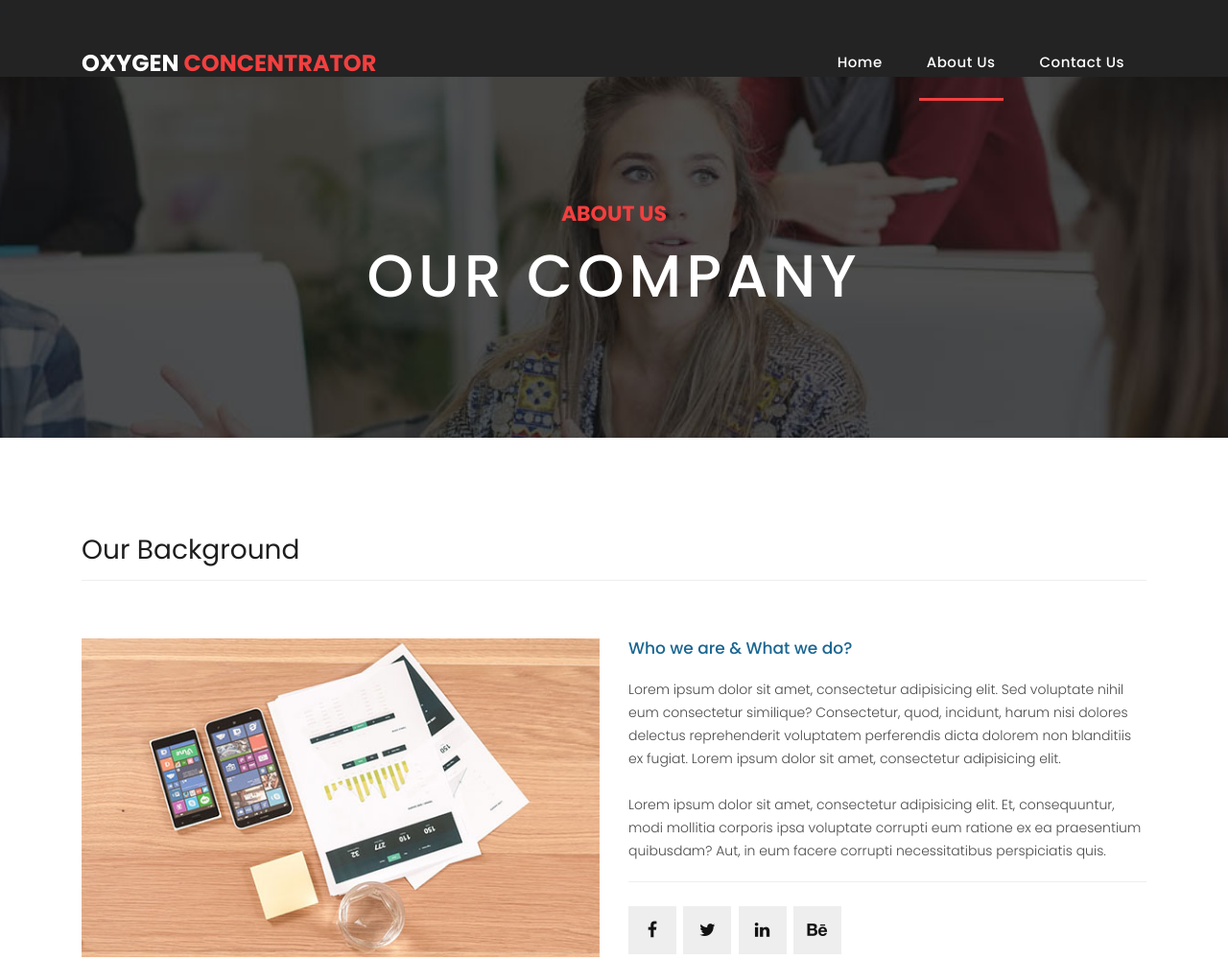
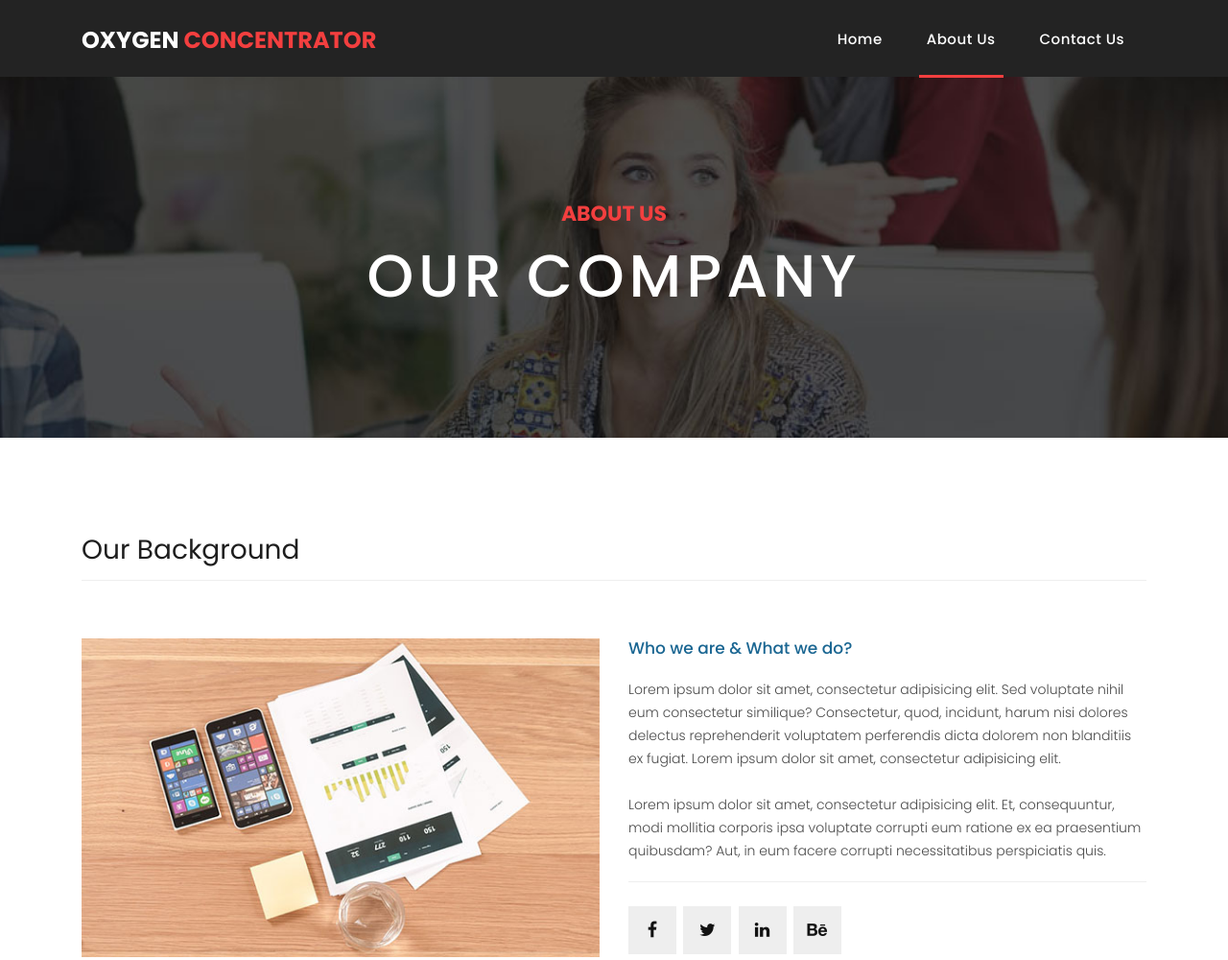
Before and after one commit to architjain2002/OxygenConcentrator-website, a plain HTML site: page about.html in a window 1280 px wide. Shown: the top 1000 px of the page at 96% size. Drawn offline with Linux system fonts and the light colour scheme.

Commit message:
about us page error

```diff
--- a/about.html
+++ b/about.html
@@ -42,7 +42,7 @@ https://templatemo.com/tm-546-sixteen-clothing
   <!-- ***** Preloader End ***** -->
 
   <!-- Header -->
-  <header class="">x
+  <header class="">
     <nav class="navbar navbar-expand-lg">
       <div class="container">
         <a class="navbar-brand" href="index.html">
```
